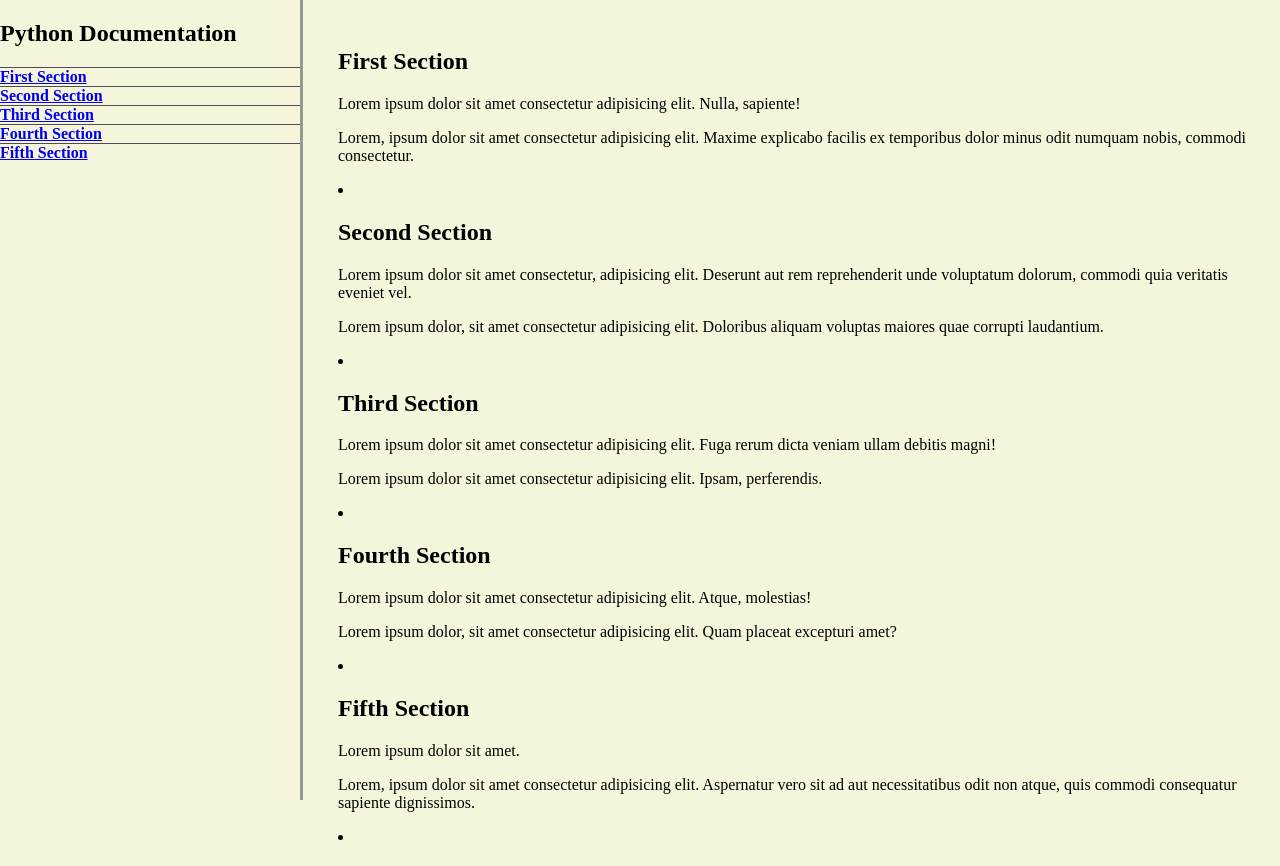
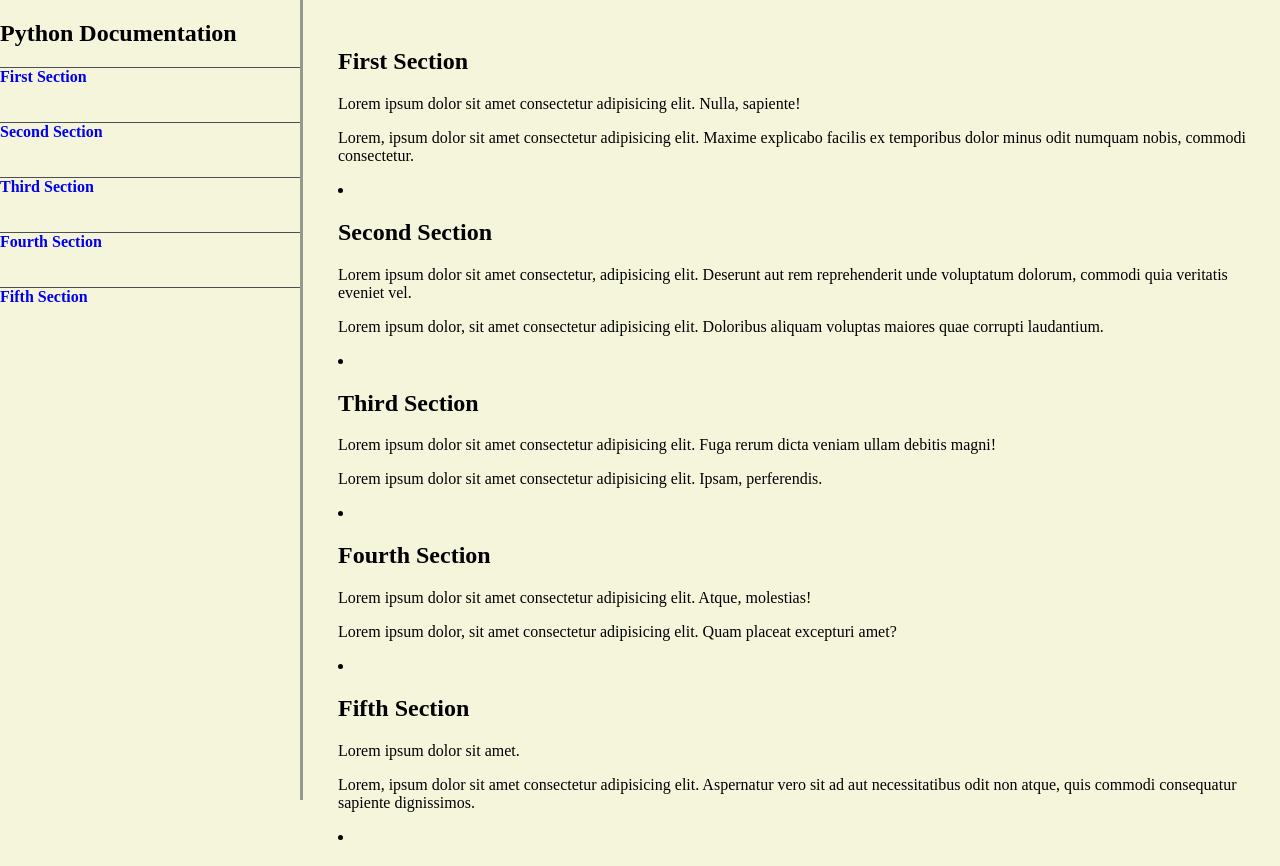
Before and after one commit to Chike1990/Juventino_Chibuike_Trials_Project, a plain HTML site: page index.html in a window 1280 px wide. Drawn offline with Linux system fonts and the light colour scheme.

Commit message:
Last touchings

```diff
--- a/css/style.css
+++ b/css/style.css
@@ -9,7 +9,10 @@
     border-right-color: currentcolor;
     border-color: rgba(0, 22, 22, 0.4);
 }
+a{
+  text-decoration-color: beige;
 
+}
 #navbar ul {
     height: 88%;
     padding: 0;
--- a/index.html
+++ b/index.html
@@ -15,11 +15,11 @@
         <h1><strong>Python Documentation</strong></h1>
       </header>
       <ul>
-      <li><a class="nav-link" href="#first_section"><b>First Section</b></a></li>
-      <li><a class="nav-link" href="#second_section"><b>Second Section</b></a></li>
-      <li><a class="nav-link" href="#third_section"><b>Third Section</b></a></li>
-      <li><a class="nav-link" href="#fourth_section"><b>Fourth Section</b></a></li>
-      <li><a class="nav-link" href="#fifth_section"><b>Fifth Section</b></a></li>
+      <li><a class="nav-link" href="#first_section"><b>First Section</b></a></li><br><br>
+      <li><a class="nav-link" href="#second_section"><b>Second Section</b></a></li><br><br>
+      <li><a class="nav-link" href="#third_section"><b>Third Section</b></a></li><br><br>
+      <li><a class="nav-link" href="#fourth_section"><b>Fourth Section</b></a></li><br><br>
+      <li><a class="nav-link" href="#fifth_section"><b>Fifth Section</b></a></li><br><br>
       </ul>
     </nav>
 
```
